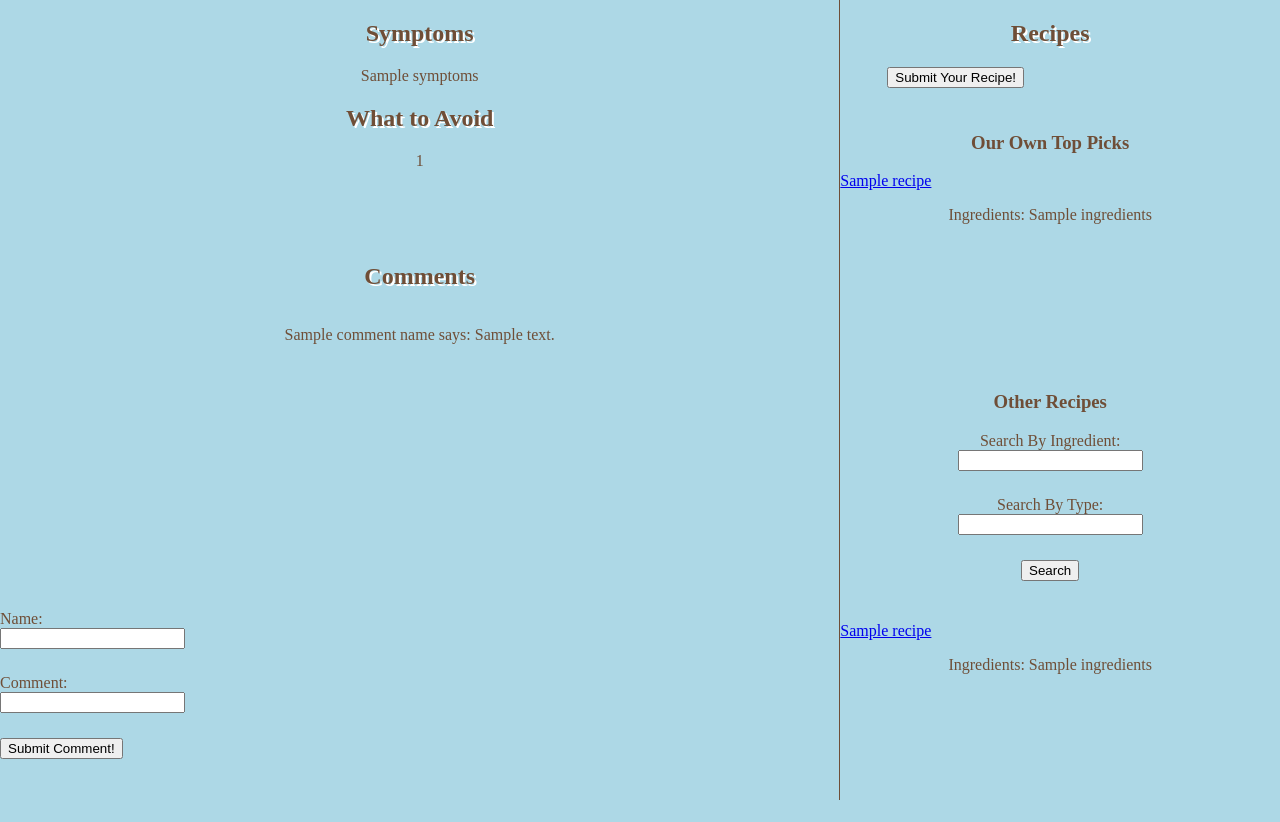
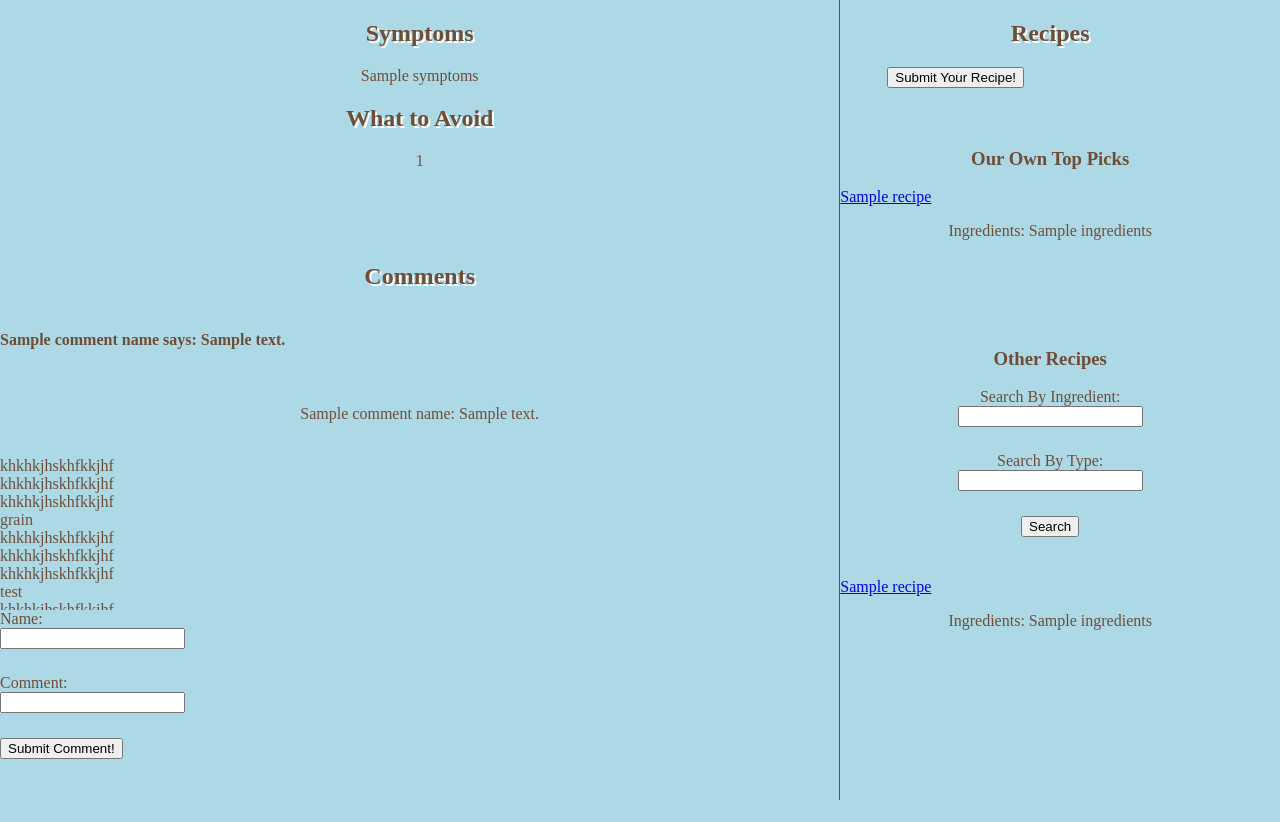
Before and after one commit to anitali2002/cssi2018Allergies, a Python web app: template templates/allergyInfo.html in a window 1280 px wide. Shown: the part 80-902 px from the top of the page. After the commit the page ends 880 px from the top, so only its background shows below. Run offline with Jinja, Linux system fonts and the light colour scheme; the template is opened without the code that fills it: most values are stand-ins (such as "Sample title", 1, 10 or a date in 2020).

Commit message:
test
test

```diff
--- a/templates/allergyInfo.html
+++ b/templates/allergyInfo.html
@@ -14,7 +14,7 @@
   </div>
 </div>
 <div class="row">
-  <div class="column" id="left">
+  <div class ="column" id="left">
      <div id="up">
        <h2>Symptoms</h2>
        <p>{{symptoms}}</p>
@@ -25,10 +25,18 @@
       <h2>Comments</h2>
       <div class ="scroll" id="comments">
         {% for i in range(comment|length) %}
-        <div>
-          <!-- <h4> {{commentName[i]}} says: {{comment[i]}}</h4><br/> -->
-          <p> {{commentName[i]}} says: {{comment[i]}}</p><br/>
-        </div>
+          <h4> {{commentName[i]}} says: {{comment[i]}}</h4><br/>
+          <p> {{commentName[i]}}: {{comment[i]}}</p><br/>
+          <div>khkhkjhskhfkkjhf</div>
+            <div>khkhkjhskhfkkjhf</div>
+              <div>khkhkjhskhfkkjhf</div>
+                <div>grain</div>
+                  <div>khkhkjhskhfkkjhf</div>
+                    <div>khkhkjhskhfkkjhf</div>
+                      <div>khkhkjhskhfkkjhf</div>
+                        <div>test</div>
+                          <div>khkhkjhskhfkkjhf</div>
+
         {% endfor %}
       </div>
       <form method="post">
@@ -48,8 +56,8 @@
       <button> Submit Your Recipe! </button>
       <input type="text" class = "submitType" name="allergyName" value={{allergyName}}>
     </form>
+    <div id = "dataScroll" class="scroll">
       <h3> Our Own Top Picks </h3>
-    <div id="dataScroll" class="scroll">
       {% for recipe in dataRecipes %}
         <a href="/recipe?recipeName={{recipe["title"]}}"> {{recipe["title"]}} </a>
         <p> Ingredients: {{recipe["ingredients"]}}</p>
@@ -65,12 +73,10 @@
         <br>
         <input type="submit" value="Search">
       </form>
-    <div id="apiScroll" class="scroll">
+    <div id = "apiScroll" class = "scroll">
       {% for recipe in apiRecipes %}
-        <div>
         <a href="{{recipe["href"]}}"> {{recipe["title"]}} </a>
         <p> Ingredients: {{recipe["ingredients"]}}</p>
-        </div>
       {% endfor %}
     </div>
   </div>
```
Also changed, not shown: styles/genInfoStyle.css (+24 -0 lines), templates/genInfo.html (+34 -4 lines), 1 other file. Lines whose indentation alone changed are shown as unchanged.
